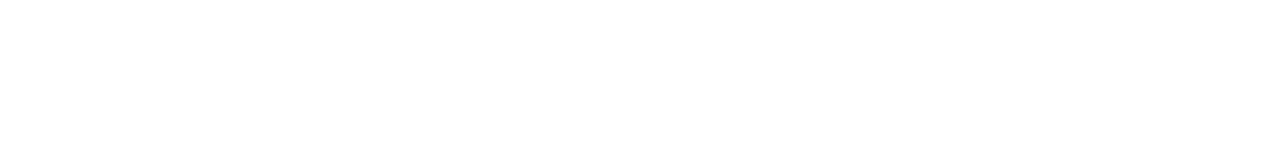
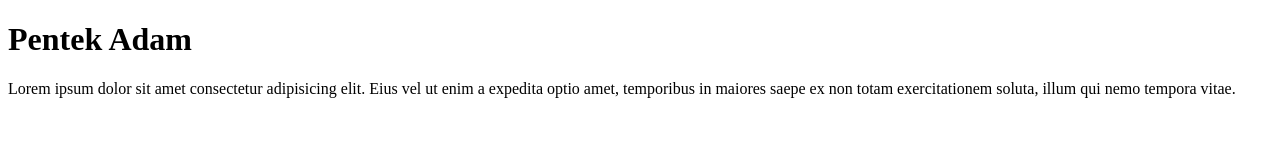
Before and after one commit to ItsFriday13/gitproba, a plain HTML site: page index.html in a window 1280 px wide. Drawn offline with Linux system fonts and the light colour scheme.

Commit message:
formázott

```diff
--- a/index.html
+++ b/index.html
@@ -6,6 +6,7 @@
     <title>Pentek Adam</title>
 </head>
 <body>
-
+    <h1>Pentek Adam</h1>
+    <p>Lorem ipsum dolor sit amet consectetur adipisicing elit. Eius vel ut enim a expedita optio amet, temporibus in maiores saepe ex non totam exercitationem soluta, illum qui nemo tempora vitae.</p>
 </body>
 </html>
--- /dev/null
+++ b/style.css
@@ -0,0 +1,3 @@
+body{
+    color: red;
+}
```
